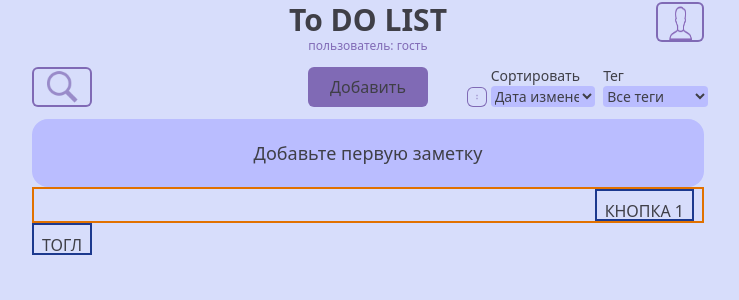
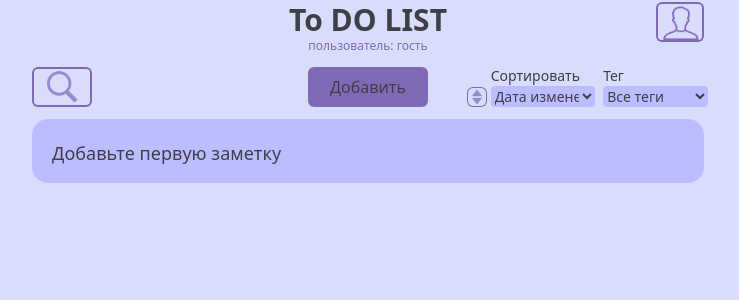
Before and after one commit to SharikovStepan/todo-list, a React (Vite) app: page / in a window 1280 px wide. Shown: the top 300 px of the page, without its empty margins (272-1011 px from the left). Built offline with nearby package versions, Linux system fonts and the light colour scheme.

Commit message:
still work with motion

```diff
--- a/src/App.css
+++ b/src/App.css
@@ -4,7 +4,7 @@
   --color-primary-bg: #d7ddfb;
   --color-secondary-bg: #babdff;
   --color-blur: #babdffa4;
-  --color-primary: #5c3a98b3;
+  --color-primary: rgba(92, 58, 152, 0.702);
   --color-secondary: #5c3a9880;
   --color-note-3: #fbd7e4;
   --color-note-2: #e8d7fb;
@@ -66,11 +66,6 @@
     box-shadow: 0px 0px 2px #5c3a98;
   }
   .hover-note {
-	will-change: transform;
-    @apply hover:border-primary hover:transform-flat hover:scale-[1.01];
-  }
-  .hover-button {
-    will-change: transform;
-    @apply hover:bg-secondary;
+    /* @apply hover:border-primary hover:transform-flat hover:scale-[1.01]; */
   }
 }
--- a/src/App.jsx
+++ b/src/App.jsx
@@ -1,5 +1,5 @@
 import { useEffect, useReducer, useState } from "react";
-import { AnimatePresence, motion, transform } from "motion/react";
+import { AnimatePresence, LayoutGroup, motion } from "motion/react";
 import "./App.css";
 import Button from "./components/Button";
 import Note from "./components/Note";
@@ -182,7 +182,7 @@ function App() {
   };
 
   const editNote = (e) => {
-    if (!e.target.closest("button")) {
+    if (!e.target.closest("button") && !e.target.closest("label")) {
       const noteToEdit = notesData.find((note) => note.noteId == e.currentTarget.id);
       console.log("noteToEditnoteToEdit", noteToEdit);
 
@@ -284,10 +284,18 @@ function App() {
             </div>
           </div>
         </div>
-        <div className="rounded-2xl py-2 px-2 sm:py-5 sm:px-5 bg-secondary-bg flex flex-col gap-2">
+        <LayoutGroup>
+          <motion.div layoutId="container" className="rounded-2xl py-2 px-2 sm:py-5 sm:px-5 bg-secondary-bg flex flex-col gap-2 min-h-16">
+            <AnimatePresence>
               {notesData.length > 0 ? (
                 notesData.map((note) => {
                   return (
+                    <motion.div
+                      layout
+                      key={`container_${note.noteId}`}
+                      initial={{ x: 100, opacity: 0, border: "1px solid var(--color-primary)" }}
+                      animate={{ x: 0, opacity: 1, border: "1px solid transparent" }}
+                      exit={{ x: -100, opacity: 0, border: "1px solid var(--color-primary)" }}>
                       <Note
                         onDelete={deleteNote}
                         sortNum={sortState.sortType}
@@ -300,18 +308,23 @@ function App() {
                         id={note.noteId}>
                         {note.name}
                       </Note>
+                    </motion.div>
                   );
                 })
               ) : (
-            <div className="text-base sm:text-lg text-center">{uiState.isSearch ? "Измените фильтры" : "Добавьте первую заметку"}</div>
+                <motion.div key="no-notes-div" className="text-base sm:text-lg text-center absolute">
+                  {uiState.isSearch ? "Измените фильтры" : "Добавьте первую заметку"}
+                </motion.div>
               )}
-        </div>
+            </AnimatePresence>
+          </motion.div>
+        </LayoutGroup>
       </div>
       <AnimatePresence>
         {uiState.isNoteEdit && <EditNote noteToEdit={noteToEdit} onSave={addNewNote} onClose={() => dispatchUiState({ type: "isNoteEdit", value: false })} />}
         {uiState.isUser && (
           <motion.div
-            initial={{ opacity: 0, scale: 0.97 }}
+            initial={{ opacity: 1, scale: 0.97 }}
             animate={{ opacity: 1, scale: 1, transition: { duration: 0.5, type: "spring", damping: 10 } }}
             exit={{ opacity: 0, scale: 0.97 }}
             className="modal flex flex-col will-change-transform">
@@ -320,7 +333,7 @@ function App() {
         )}
       </AnimatePresence>
 
-      <div className="flex justify-end border-2 gap-20 border-amber-600 px-2">
+      {/* <div className="flex justify-end border-2 gap-20 border-amber-600 px-2">
         <AnimatePresence>
           <motion.button key="button-1" layout transition={{ duration: 0.3 }} className={`border-2 border-blue-900 w-auto h-8 cursor-pointer p-2 ${isSecond ? "" : ""}`}>
             {isSecond ? "КНОПКА 1КНОПКА 1" : "КНОПКА 1"}
@@ -341,7 +354,7 @@ function App() {
       </div>
       <motion.button onClick={() => setIsSecond((prev) => !prev)} className="border-2 border-blue-900 w-auto h-8 cursor-pointer p-2">
         ТОГЛ
-      </motion.button>
+      </motion.button> */}
     </>
   );
 }
--- a/src/components/Button.jsx
+++ b/src/components/Button.jsx
@@ -1,42 +1,18 @@
 import { motion } from "motion/react";
 
 function Button(props) {
-  // props.className.join(" ")];
-//   const size =
-  const variants = {
-    initial: {
-      width: 0,
-      paddingRight: 0,
-      paddingLeft: 0,
-      marginLeft: 0,
-      marginTop: 0,
-    },
-    animate: {
-      scale: 1,
-      width: props.width,
-      paddingRight: "0.5rem",
-      paddingLeft: "0.5rem",
-      marginLeft: props.toRight ? 20 : 0,
-		marginTop: props.toBottom ? 20 : 0,
-      opacity: 1,
-      transition: { duration: 0.5, type: "spring", bounce: 0.25, damping: 10 },
-    },
-    exit: { width: 0, paddingRight: 0, paddingLeft: 0, marginLeft: 0, marginTop: 0, transition: { duration: 0.3, type: "tween", ease: "linear" } },
-  };
-  const classNames = `text-primary cursor-pointer block rounded-md overflow-hidden ${props.className}`;
+  //   transition: { duration: 0.5, type: "spring", bounce: 0.25, damping: 10, stiffness: 100 }
+
+  const classNames = `text-primary cursor-pointer block rounded-md overflow-hidden h-8 will-change-transform ${props.className}`;
   return (
     <>
       <motion.button
-        layout={props.isLayout ? true : false}
-        initial={props.isInitial ? "initial" : false}
-        variants={variants}
-        animate="animate"
-        exit="exit"
-        whileTap={{ boxShadow: "0px 0px 5px var(--color-primary)", scale: 0.97, transition: { duration: 0.1, type: "tween", ease: "linear" } }}
+        animate={{ scale: 1 }}
+        whileTap={{ boxShadow: "0px 0px 5px var(--color-primary)", scale: 0.95, transition: { duration: 0.1, type: "tween", ease: "linear" } }}
+        whileHover={{ backgroundColor: 'var(--color-secondary)'}}
         type={props.type}
         onClick={props.onClick}
-        className={classNames}
-        key={props.motionKey}>
+        className={classNames}>
         {props.children}
       </motion.button>
     </>
--- a/src/components/EditNote.jsx
+++ b/src/components/EditNote.jsx
@@ -4,6 +4,8 @@ import Button from "./Button";
 import OptionList from "./OptionList";
 import { PRIORITY_OPTIONS } from "../utils/consts";
 import { motion, AnimatePresence } from "motion/react";
+import { div } from "motion/react-client";
+import { animate } from "motion";
 
 function reducer(state, action) {
   switch (action.type) {
@@ -91,9 +93,9 @@ function EditNote(props) {
   return (
     <>
       <motion.div
-        initial={{ opacity: 0, scale: 0.97 }}
-        animate={{ opacity: 1, scale: 1, transition: { duration: 0.5, type: "spring", damping: 10 } }}
-        exit={{ opacity: 0, scale: 0.97 }}
+        initial={{ opacity: 0, scale: 0.90 }}
+        animate={{ opacity: 1, scale: 1, transition: { duration: 0.15, type: "spring", damping: 10, stiffness: 70, bounce: 0.45 } }}
+        exit={{ opacity: 0, scale: 0.90 }}
         className="modal flex flex-col">
         <form className="grid grid-rows-[auto_1fr_auto] gap-y-1 text-xs flex-1" action="#" onSubmit={handleSubmit}>
           <div className="flex flex-col">
@@ -164,29 +166,19 @@ function EditNote(props) {
 
             <div className="flex flex-col justify-end sm:flex-row sm:items-center justify-self-end min-w-18">
               <AnimatePresence>
-                <Button
-                  isLayout={true}
-                  key="back-button"
-                  motionKey="back-button"
-                  type="button"
-                  onClick={closeModal}
-                  width={80}
-                  className={`bg-primary hover-button h-8 w-full sm:w-20 text-xs text-zinc-800 will-change-transform`}>
+                <div key="back-button" className="flex justify-center items-center">
+                  <Button type="button" onClick={closeModal} className={`bg-primary w-full sm:w-20 text-xs text-zinc-800`}>
                     <motion.span initial={{ opacity: 0 }} animate={{ opacity: 1 }} exit={{ opacity: 0 }} key={isEdited ? "cancel" : "back"}>
                       {isEdited ? "Отменить" : "Выйти"}
                     </motion.span>
                   </Button>
+                </div>
                 {isEdited && (
-                  <Button
-                    toRight={true}
-                    isInitial={true}
-                    key="save-button"
-                    type="submit"
-                    motionKey="save-button"
-                    width={80}
-                    className={`bg-primary hover-button h-8 w-full sm:w-20 text-xs text-zinc-800 will-change-transform`}>
+                  <motion.div className="flex justify-center items-center" key="save-button" initial={{ width: 0 }} animate={{ width: "100%", marginLeft: 10 }} exit={{ width: 0, marginLeft: 0 }}>
+                    <Button type="submit" className={`bg-primary w-full sm:w-20 text-xs text-zinc-800`}>
                       Сохранить
                     </Button>
+                  </motion.div>
                 )}
               </AnimatePresence>
             </div>
--- a/src/components/Note.jsx
+++ b/src/components/Note.jsx
@@ -1,6 +1,6 @@
 import Checkbox from "./Checkbox";
 import Button from "./Button";
-
+import { motion } from "motion/react";
 import { useState } from "react";
 
 function Note(props) {
@@ -18,13 +18,37 @@ function Note(props) {
   const deleteNote = () => {
     props.onDelete(props.id);
   };
+  //  const colorPrimary = "var(--color-primary)";
+  const colorPrimary = "#f00";
+
+  const variants = {
+    tap: {
+      scale: 1.01,
+      border: `1px solid var(--color-primary)`,
+      transition: { duration: 0.1, type: "tween", ease: "linear" },
+    },
+    hover: {
+      scale: 1.01,
+      border: `1px solid var(--color-primary)`,
+      transition: { duration: 0.15, type: "tween", ease: "linear" },
+    },
+    default: {
+      scale: 1,
+      border: `1px solid transparent`,
+      transition: { duration: 0.3, type: "tween", ease: "linear" },
+    },
+  };
 
   return (
     <>
-      <div
+      <motion.div
+        variants={variants}
+        animate="default"
+        whileHover="hover"
+        whileTap="tap"
         id={props.id}
         onClick={props.onClick}
-        className={`py-1 px-1 sm:px-2 sm:py-2 cursor-pointer transition-all will-change-contents border border-transparent hover-note rounded-md flex justify-between items-center gap-2 ${props.bgColor} `}>
+        className={`py-1 px-1 sm:px-2 sm:py-2 cursor-pointer will-change-transform border hover-note rounded-md flex justify-between items-center gap-2 ${props.bgColor} `}>
         <Checkbox id={`${props.id}-checkbox`} checked={isThrough} onChange={handleCheck} />
         <div className=" w-full flex flex-col">
           <h2 className={`text-xs font-bold sm:text-lg sm:font-medium ${isThrough ? "line-through" : ""}`}>{props.children}</h2>
@@ -40,7 +64,7 @@ function Note(props) {
             <img className="w-full h-full" src="images/trash.png" alt="trash" />
           </Button>
         </div>
-      </div>
+      </motion.div>
     </>
   );
 }
```
Lines whose indentation alone changed are shown as unchanged.
